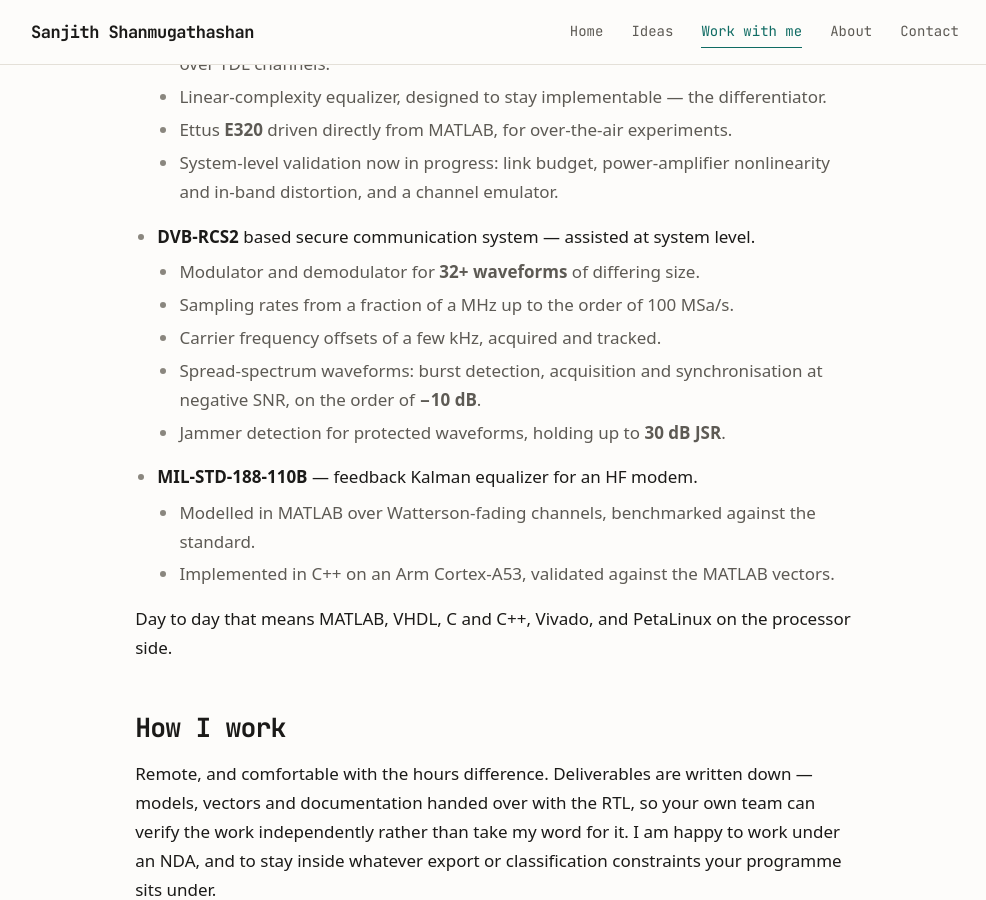
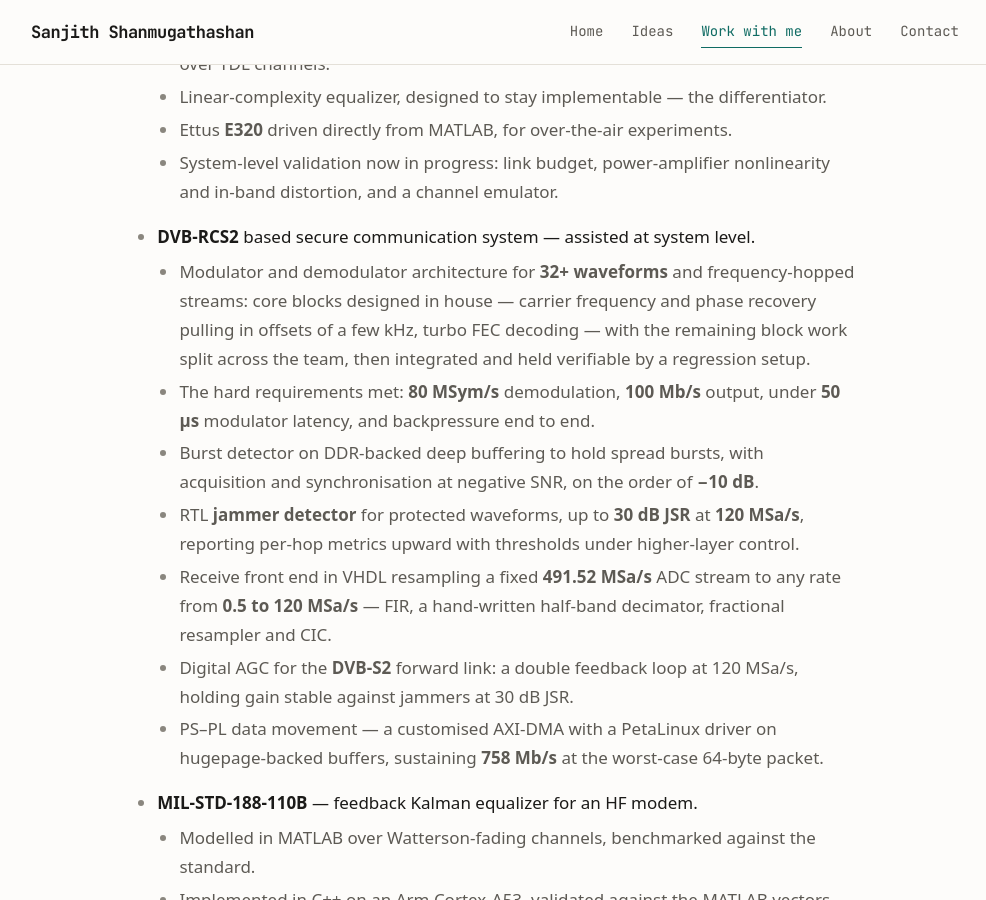
Before and after one commit to sanjith1999/sanjith1999.github.io, a Jekyll site: the page built from work.md, in a window 1280 px wide and 900 px high, scrolled down 1156 px. Shown: the whole window, without its empty margins (145-1131 px from the left). Built offline with Jekyll 4.4.1, drawn with Linux system fonts in a browser that asks for light colours; some web fonts are replaced.

Commit message:
WIP001: Give the DVB-RCS2 work its due on /work/
The entry listed three facts for what is the largest programme on the
page. Rebuilt from the CV: the modulator and demodulator architecture
and the core blocks designed in house, the hard requirements met, the
burst detector on DDR-backed deep buffering, the jammer detector and its
reporting path, the receive front-end resampling chain, the DVB-S2
forward-link AGC, and the PS-PL data movement.

Every figure cross-checked against facts.tex.

Co-Authored-By: Claude Opus 5 <noreply@anthropic.com>

```diff
--- a/work.md
+++ b/work.md
@@ -43,12 +43,24 @@ team builds it.
     and in-band distortion, and a channel emulator.
 
 - **DVB-RCS2** based secure communication system — assisted at system level.
-  - Modulator and demodulator for **32+ waveforms** of differing size.
-  - Sampling rates from a fraction of a MHz up to the order of 100 MSa/s.
-  - Carrier frequency offsets of a few kHz, acquired and tracked.
-  - Spread-spectrum waveforms: burst detection, acquisition and synchronisation at
-    negative SNR, on the order of **−10 dB**.
-  - Jammer detection for protected waveforms, holding up to **30 dB JSR**.
+  - Modulator and demodulator architecture for **32+ waveforms** and frequency-hopped
+    streams: core blocks designed in house — carrier frequency and phase recovery
+    pulling in offsets of a few kHz, turbo FEC decoding — with the remaining block work
+    split across the team, then integrated and held verifiable by a regression setup.
+  - The hard requirements met: **80 MSym/s** demodulation, **100 Mb/s** output, under
+    **50 µs** modulator latency, and backpressure end to end.
+  - Burst detector on DDR-backed deep buffering to hold spread bursts, with acquisition
+    and synchronisation at negative SNR, on the order of **−10 dB**.
+  - RTL **jammer detector** for protected waveforms, up to **30 dB JSR** at
+    **120 MSa/s**, reporting per-hop metrics upward with thresholds under higher-layer
+    control.
+  - Receive front end in VHDL resampling a fixed **491.52 MSa/s** ADC stream to any rate
+    from **0.5 to 120 MSa/s** — FIR, a hand-written half-band decimator, fractional
+    resampler and CIC.
+  - Digital AGC for the **DVB-S2** forward link: a double feedback loop at 120 MSa/s,
+    holding gain stable against jammers at 30 dB JSR.
+  - PS–PL data movement — a customised AXI-DMA with a PetaLinux driver on
+    hugepage-backed buffers, sustaining **758 Mb/s** at the worst-case 64-byte packet.
 
 - **MIL-STD-188-110B** — feedback Kalman equalizer for an HF modem.
   - Modelled in MATLAB over Watterson-fading channels, benchmarked against the standard.
```
